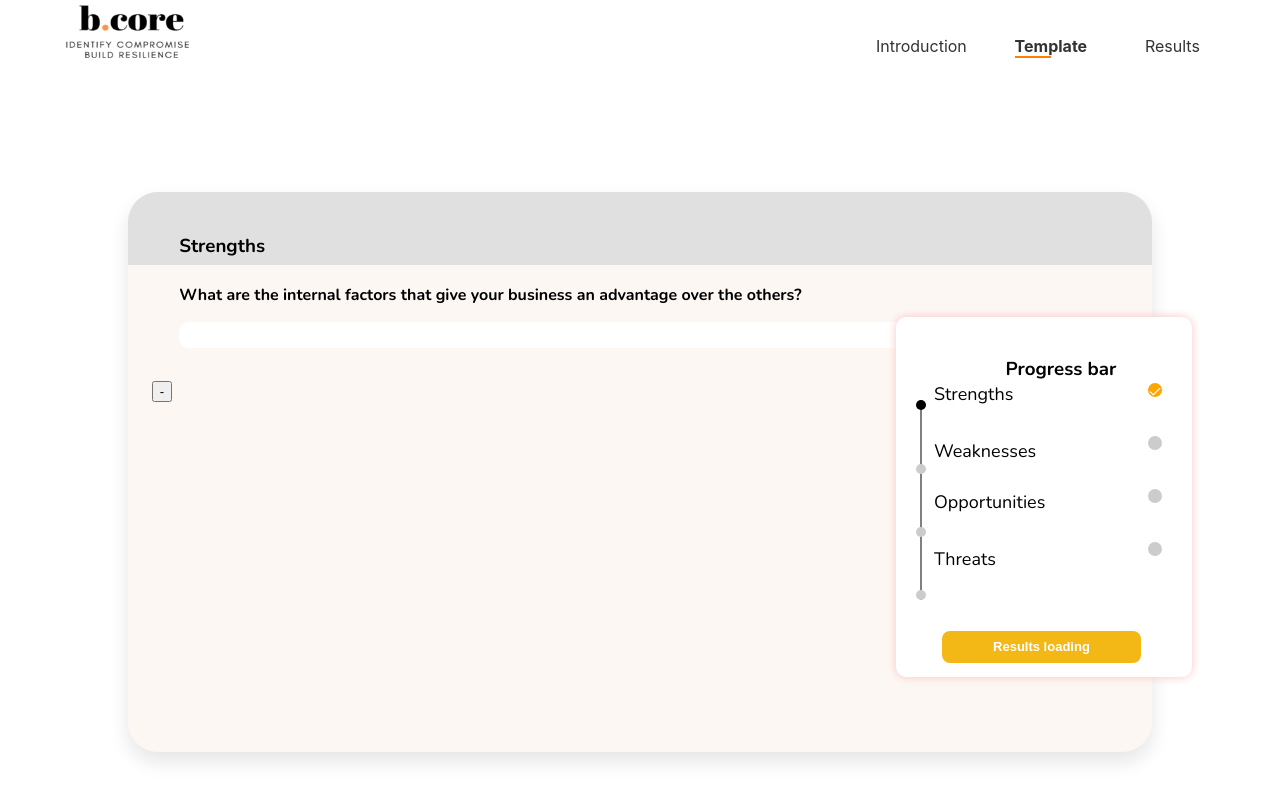
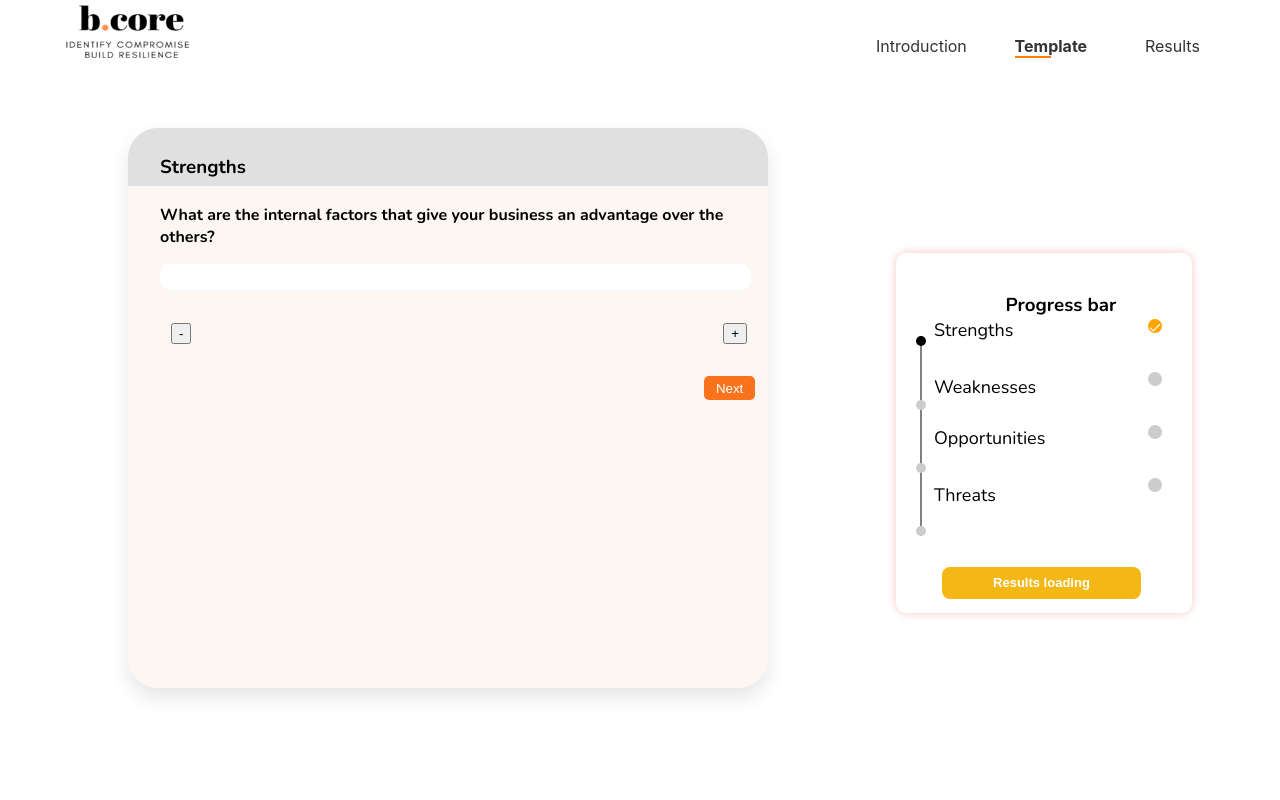
Before and after one commit to mollenwambui/react, a React (Create React App) app: page /user-guide in a window 1280 px wide. Built offline with nearby package versions, Linux system fonts and the light colour scheme.

Commit message:
lenovo media query

```diff
--- a/src/components/UserGuide.css
+++ b/src/components/UserGuide.css
@@ -809,77 +809,16 @@ button.inactive {
 
 
   }
-  .card{
-    height: 70vh;
-    width: 80%;
-    justify-content: center;
-    align-items: center;
-    background-color:  #F5F5F5;
-    border-radius: 30px;
-    margin-left: 10%;
-    box-shadow: 0px 10px 20px rgba(0, 0, 0, 0.1);
-    overflow-y: auto;
-    margin-top: 15%;
-
-
-}
-.next-0 {
-  margin-left: 79%;
-  margin-top: 5%;
-  width:13%;
-  height: 3vh;
-  border-radius: 5px;
- background-color: #F8731B;
- border: none;
- color: white;
-
-   }
-
-.plus{
-
-margin-left: 90%;
-}
-
-.button-containers {
-display: flex;
-
-}
-
-.next-1 {
-margin-left: 65%;
-margin-top: 5%;
-width:13%;
-height: 3vh;
-border-radius: 5px;
-background-color: #F8731B;
-border: none;
-color: white;
-}
-
-.previous-1 {
-width: 14%;
-height: 3vh;
-border-radius: 5px;
-background-color: #F8731B;
-border: none;
-color: white;
-}
-
-
-
-   .next-2 {
-    margin-left: 65%;
-    margin-top: 5%;
-    width:13%;
+  .previous-1 {
+    width: 14%;
     height: 3vh;
     border-radius: 5px;
-   background-color: #F8731B;
-   border: none;
-   color: white;
-   }
+    background-color: #F8731B;
+    border: none;
+    color: white;
+  }
 
-
-   .previous-2 {
+  .previous-2 {
     width: 14%;
     height: 3vh;
     border-radius: 5px;
@@ -887,70 +826,15 @@ color: white;
     border: none;
     color: white;
    }
-
    .previous-3 {
-    width: 14%;
+    width: 13%;
     height: 3vh;
     border-radius: 5px;
     background-color: #F8731B;
     border: none;
     color: white;
    }
-   .results{
-    margin-left: 12%;
-    height: 4vh;
-    border-radius: 8px;
-    background-color: orange;
-    color: white;
-    border:  none;
-    width: 43%;
-    margin-top: 20%;
-    font-size: 13px;
-    font-weight: bolder;
-    animation: flash 1s infinite;
-  }
-  @keyframes flash {
-    0% {
-      background-color: #F8731B;
-    }
-    50% {
-      background-color: #228B22;
-    }
-    100% {
-      background-color: #b6a408;
-    }
-  }
 
 
 
-
-
-  .alls {
-    display: flex;
-    flex-direction: row;
-    align-items: center;
-    margin-left: 12%;
-
-
   }
-  .arrow{
-    margin-left: 5%;
-    color: grey;
-  }
-
-  .logo-container{
-    padding-right: 1.7%;
-
-  }
-
-
-
-  .all button{
-    margin-right: 20px;
-  }
-  .logo-container img{
-    width: 80%;
-    height: 2vh;
-  }
-
-  }
```
